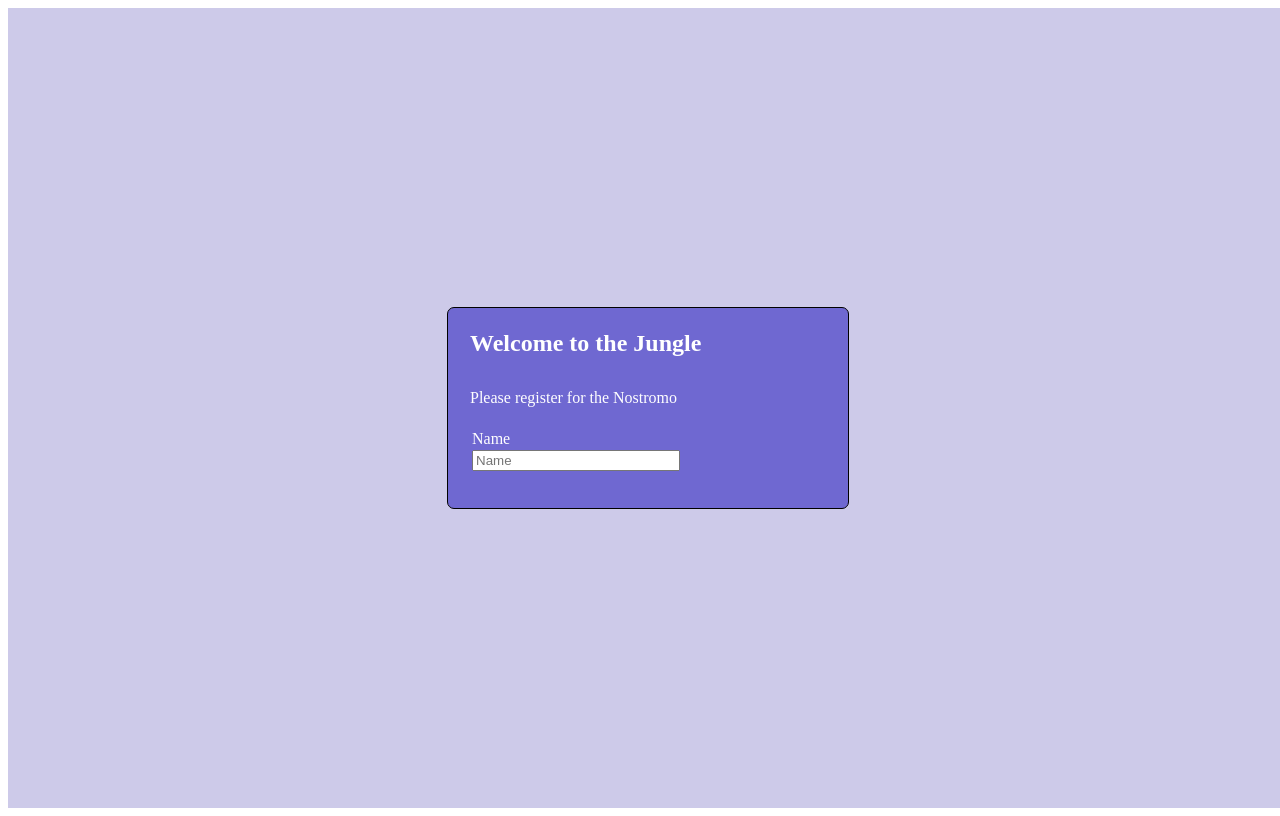
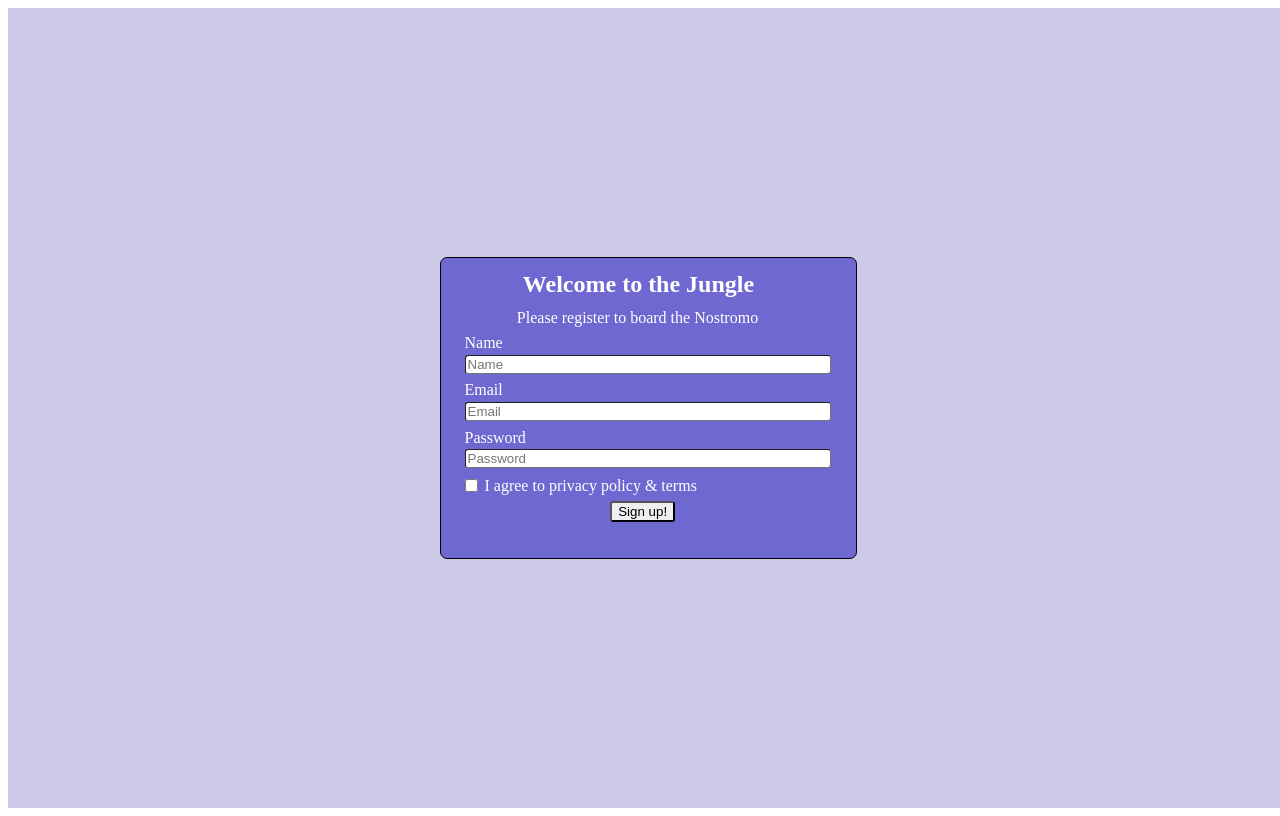
Before and after one commit to gridmaster/dashboard, a React (Create React App) app: page /register in a window 1280 px wide. Built offline with nearby package versions, Linux system fonts and the light colour scheme.

Commit message:
registration page works but needs html fixes

```diff
--- a/src/assets/css/Register.css
+++ b/src/assets/css/Register.css
@@ -13,8 +13,8 @@
 
 .welcomeDivStyle {
     display: flex;
-    height: 200px;
-    width: 400px;
+    height: 300px;
+    width: 415px;
     background-color: #6f68d1;
     color: white;
     border: 1px solid black;
@@ -22,20 +22,24 @@
     justify-content: left;
 }
 
-.h2-Style {
+.th-header-style {
+    font-size: 24px;
+    margin-top: 10px;
+    margin-bottom: 20px;
     display: flex;
     height: 5px;
-    width: 300px;
+    width: 100%;
     background-color: #6f68d1;
     color: white;
-    justify-content: left;
+    justify-content: center;
 }
 
 .p-style {
-    margin-top: 0;
-    height: 5px;
-    vertical-align: left;
-    text-align: left;
+    margin-top: 10px;
+    margin-bottom:10px;
+    height: 10px;
+    width: 100%;
+    text-align: center;
 }
 
 .table-style {
@@ -43,12 +47,38 @@
 }
 
 .tr-style {
-    text-align: left;
     margin-left: 20px;
     vertical-align: middle;
 }
 
 .tr-input-style {
-    width: 200px;
+    width: 360px;
+    border-radius: 3px;
+    border-width: 1px;
+}
 
+.tr-checkbox-style {
+    margin-top: 7px;
+    margin-left: 22px;
+    margin-right: -17px;
+    margin-bottom: 7px;
+    border-radius: 3px;
 }
+
+.tr-label-style {
+    margin-left: 2px;
+    vertical-align: middle;
+    text-align: left;
+    border-radius: 3px;
+}
+
+.tr-button-style {
+    margin-left: 20px;
+    vertical-align: middle;
+    border-radius: 3px;
+    align-items: center;
+}
+
+.tr-button-center {
+    margin-left: 38%;
+}
--- a/src/views/auth/Register.jsx
+++ b/src/views/auth/Register.jsx
@@ -6,12 +6,13 @@ const Register = () => {
         <div className='outerDivStyle'>
             <div >
                 <div className='welcomeDivStyle'>
+                    <form>
                         <table>
                             <tr >
-                            <h2 className='tr-style h2-Style' >Welcome to the Jungle</h2>
+                                <th className='th-header-style' >Welcome to the Jungle</th>
                             </tr>
                             <tr >
-                            <p className='tr-style p-style'>Please register for the Nostromo</p>
+                                <p className='p-style'>Please register to board the Nostromo</p>
                             </tr>
 
                             <tr>
@@ -22,7 +23,36 @@ const Register = () => {
                                     <input className='tr-style tr-input-style' type='text' name='name' placeholder='Name' id='name' required />
                                 </tr>
                             </tr>
+
+                             <tr>
+                                <tr >
+                                    <label className='tr-style' htmlFor="email">Email</label>
+                                </tr>
+                                <tr >
+                                    <input className='tr-style tr-input-style' type='text' name='email' placeholder='Email' id='email' required />
+                                </tr>
+                            </tr>
+
+                            <tr>
+                                <tr >
+                                    <label className='tr-style' htmlFor="password">Password</label>
+                                </tr>
+                                <tr >
+                                    <input className='tr-style tr-input-style' type='text' name='password' placeholder='Password' id='password' required />
+                                </tr>
+                            </tr>
+
+                            <tr >
+                                <input className='tr-style tr-checkbox-style' type='checkbox' name='checkbox' id='checkbox' />
+                                <label className='tr-style tr-lable-style' htmlFor='checkbox'> I agree to privacy policy & terms</label>
+                            </tr>
+
                         </table>
+
+                        <div className='tr-button-center'>
+                            <button className='tr-style tr-button-style'>Sign up!</button>
+                        </div>
+                    </form>
                 </div>
             </div>
         </div>
```
Lines whose indentation alone changed are shown as unchanged.
